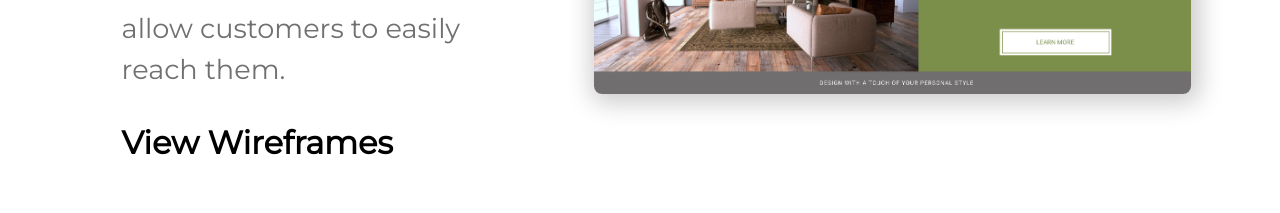
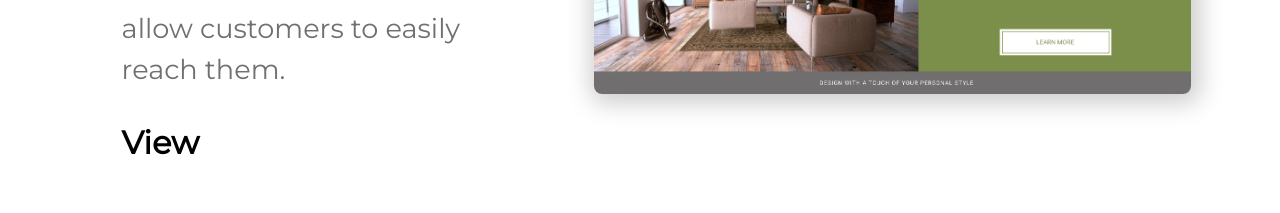
Before and after one commit to KimDuclos/design-portfolio, a React (Create React App) app: page / in a window 1280 px wide. Shown: the part 1340-1553 px from the top of the page. Built offline with nearby package versions, Linux system fonts and the light colour scheme.

Commit message:
changed to view

```diff
--- a/src/portfolio.jsx
+++ b/src/portfolio.jsx
@@ -22,7 +22,7 @@ const Portfolio = () => {
               target="_blank"
               rel="noreferrer"
             >
-              View Wireframes
+              View
             </a>
           </p>
         </div>
```
